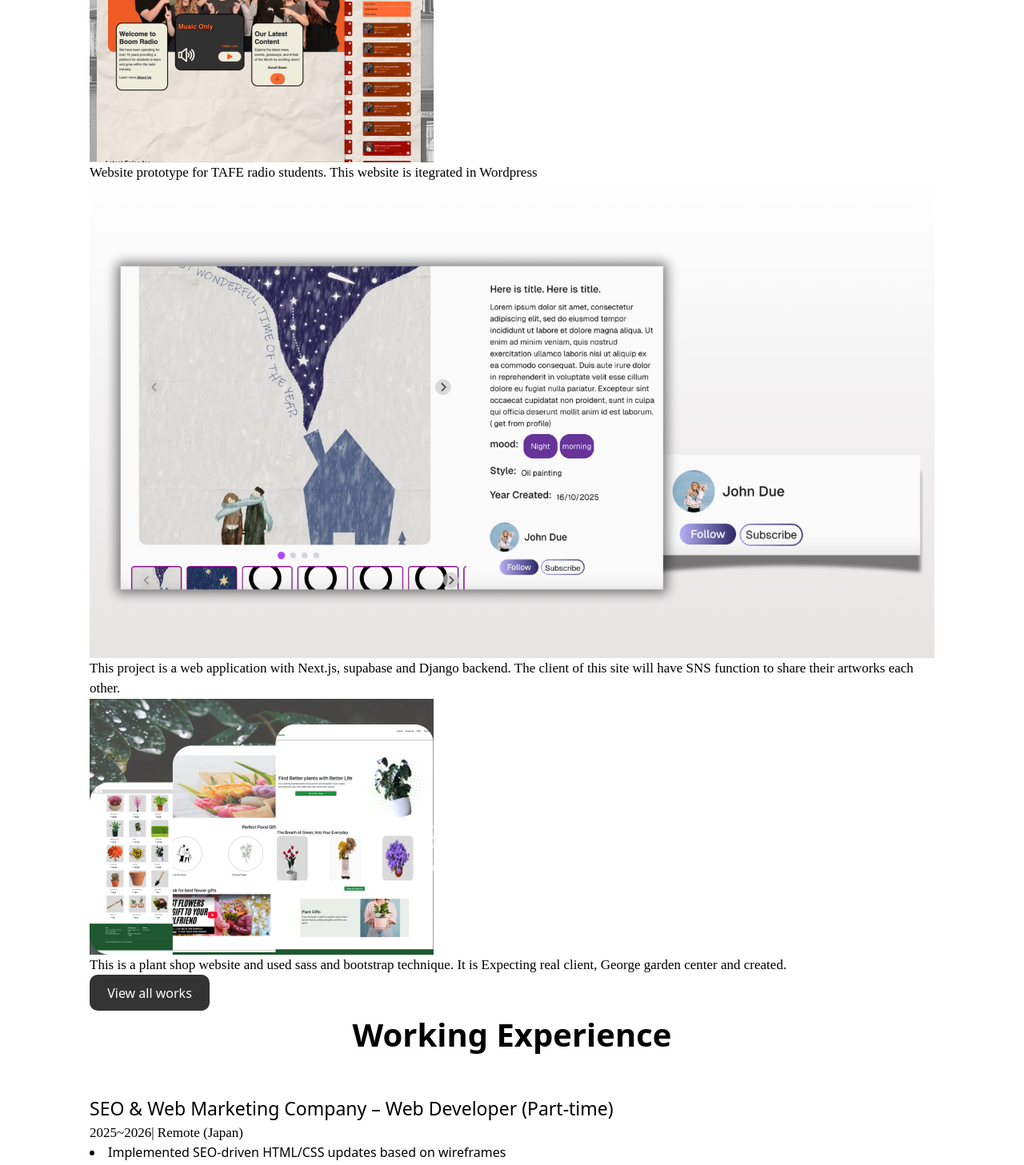
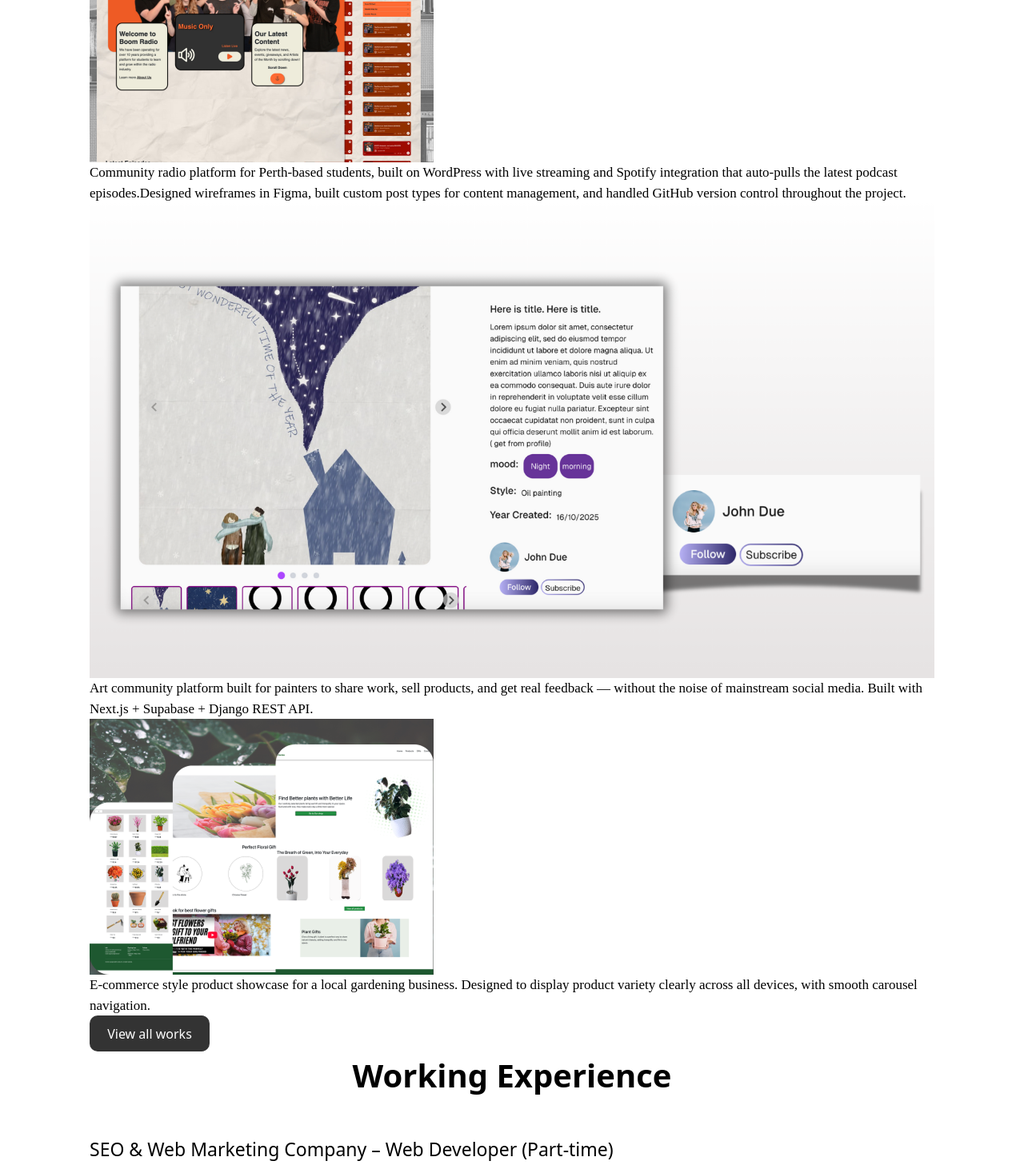
Before and after one commit to Sochan2/my-portfolio-react, a React (Vite) app: page / in a window 1280 px wide. Shown: the part 3050-4507 px from the top of the page at 80% size. Built offline with nearby package versions, Linux system fonts and the light colour scheme.

Commit message:
Fix project description

```diff
--- a/src/components/project.jsx
+++ b/src/components/project.jsx
@@ -7,8 +7,8 @@ const projects = [
     url:"https://boom-radio.vercel.app/",
     projectTitle:"Boom Radio",
     projectDescription: {
-      en: "Website prototype for TAFE radio students. This website is itegrated in Wordpress",
-      ja: "このプロジェクトは、ラジオやポッドキャストを学ぶTAFEの学生向けのWebサイトです。現在はプロトタイプを作成済みで、さらにWordPressを用いてポッドキャストを組み込んだり、クライアント自身が自分でコンテンツをアップロードできる仕組みを整えました。"
+      en: "Community radio platform for Perth-based students, built on WordPress with live streaming and Spotify integration that auto-pulls the latest podcast episodes.Designed wireframes in Figma, built custom post types for content management, and handled GitHub version control throughout the project.",
+      ja: "このプロジェクトは、パースを拠点とする学生のためのコミュニティラジオプラットフォームで、WordPressをベースに構築され、ライブストリーミングとSpotify統合が特徴です。最新のポッドキャストエピソードを自動的に取得します。Figmaでワイヤーフレームを設計し、コンテンツ管理のためのカスタム投稿タイプを構築し、プロジェクト全体でGitHubバージョン管理を担当しました。"
     }
   },
 
@@ -18,8 +18,8 @@ const projects = [
     url:"https:japanricerealm.com",
     projectTitle:"Japan Rice Mico ",
     projectDescription: {
-      en: "This project is a web application with Next.js, supabase and Django backend. The client of this site will have SNS function to share their artworks each other.",
-      ja: "このプロジェクトは、Next.js、Supabase、Djangoバックエンドを使用したWebアプリケーションです。このサイトのクライアントは、アートワークをお互いに共有するためのSNS機能を持つ予定です。"
+      en: "Art community platform built for painters to share work, sell products, and get real feedback — without the noise of mainstream social media. Built with Next.js + Supabase + Django REST API.",
+      ja: "このプロジェクトは、アートコミュニティプラットフォームで、画家が作品を共有し、製品を販売し、主流のソーシャルメディアのノイズなしで実際のフィードバックを得るために構築されました。Next.js + Supabase + Django REST APIを使用して構築されました。"
     }
   },
 
@@ -29,8 +29,8 @@ const projects = [
     url:"https:japanricerealm.com",
     projectTitle:"Japan Rice Mico ",
     projectDescription: {
-      en: "This is a plant shop website and used sass and bootstrap technique. It is Expecting real client, George garden center and created. ",
-      ja: "このウェブサイトはお花ショップのウェブサイトで、BootstrapとSassのスキルを使って作っています。ジョージガーデンセンターというフラワーショップを想定してクライアントが欲しいファンクションを組み込んでいるウェブサイトです。" } },
+      en: "E-commerce style product showcase for a local gardening business. Designed to display product variety clearly across all devices, with smooth carousel navigation.",
+      ja: "このプロジェクトは、地元の園芸ビジネス向けのEコマーススタイルの商品ショーケースです。すべてのデバイスで商品の多様性を明確に表示し、スムーズなカルーセルナビゲーションを備えています。" } },
 
 
 
@@ -56,7 +56,7 @@ export default function Project({ isJapanese }){
           className="w-full aspect-[4/3] object-cover transition-transform duration-300 group-hover:scale-105"
         />
 
-        {/* オーバーレイ（ホバーで暗くなる＋テキスト表示） */}
+
         <div className="absolute inset-0 bg-black bg-opacity-0 group-hover:bg-opacity-60 transition duration-300 flex items-center justify-center p-4">
           <p className="text-white text-center opacity-0 group-hover:opacity-100 transition duration-300">
             {project.projectDescription[isJapanese ? "ja" : "en"]}
```
